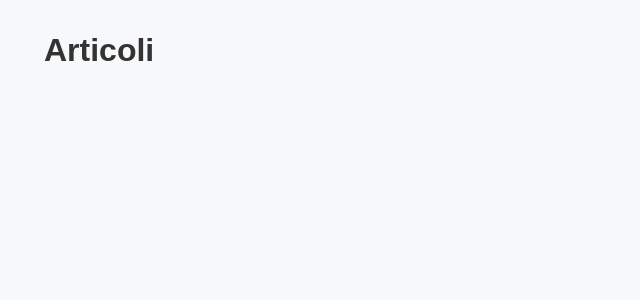
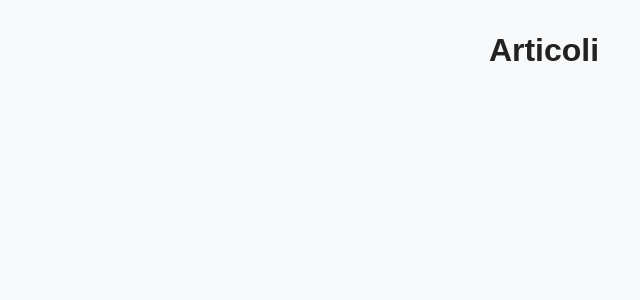
Before and after one commit to JuriPatacchiola/react-form, a React (Vite) app: page / in a window 1280 px wide. Shown: the top 300 px of the page, without its empty margins (96-736 px from the left). Built offline with nearby package versions, Linux system fonts and the light colour scheme.

Commit message:
add the css for the container article and the h1

```diff
--- a/src/index.css
+++ b/src/index.css
@@ -15,3 +15,15 @@ body {
   max-width: 1000px;
   margin: 0 auto;
 }
+
+h1 {
+  text-align: center;
+  margin-bottom: 2rem;
+  color: #222;
+}
+
+.articoli-container {
+  display: flex;
+  flex-direction: column;
+  gap: 1.5rem;
+}
```
